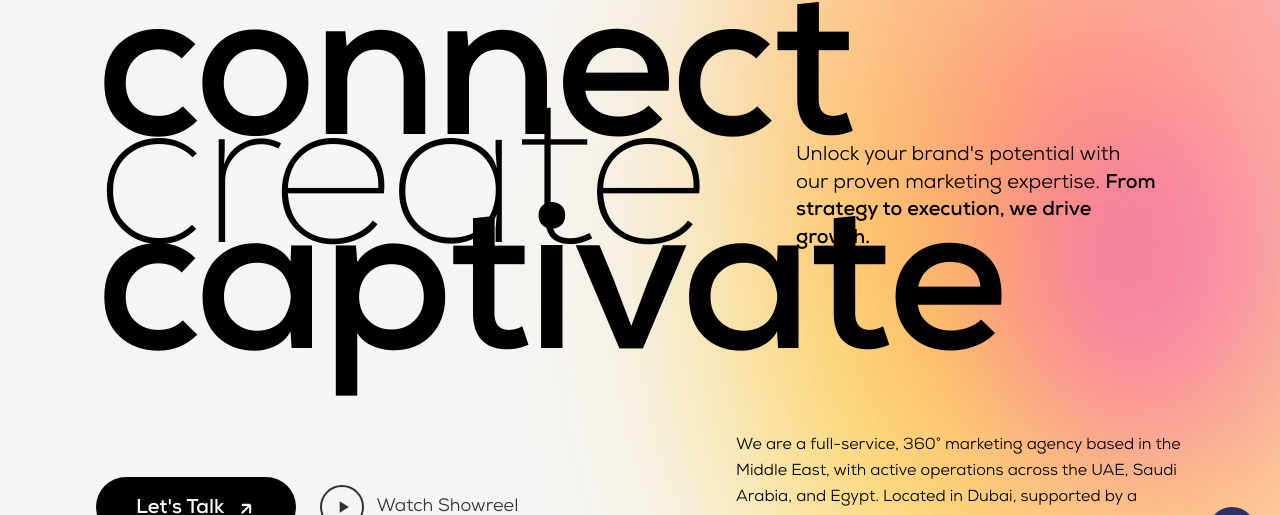
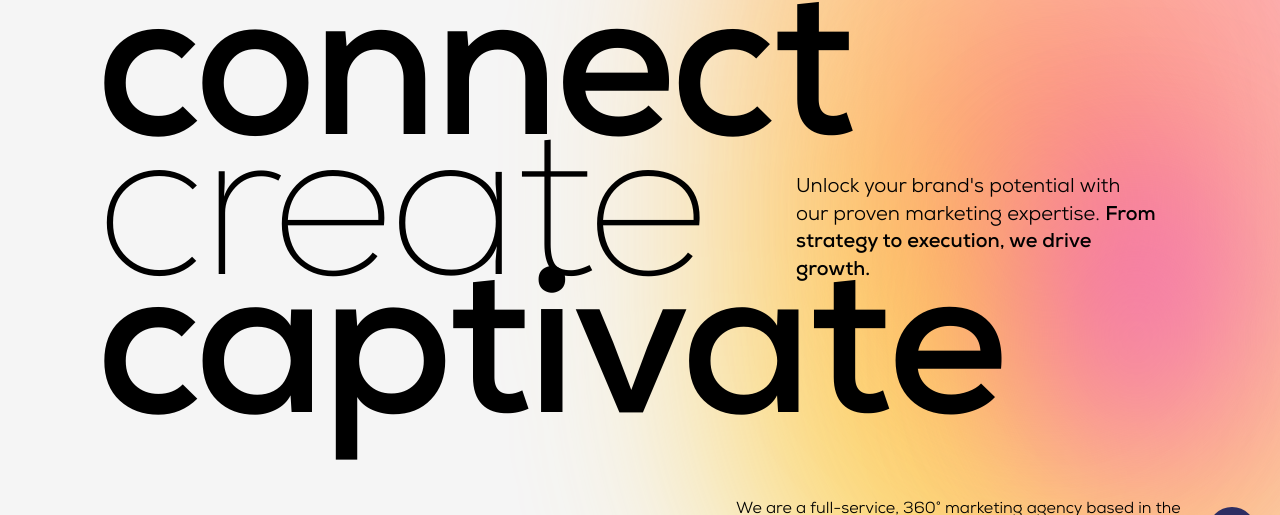
Before and after one commit to kaskhan391093-jpg/widewings-website, a Next.js app: page / in a window 1280 px wide. Shown: the part 161-676 px from the top of the page. Built offline with nearby package versions, Linux system fonts and the light colour scheme; no server answers.

Commit message:
Fix word spacing - balanced gap between connect/create/captivate

```diff
--- a/src/components/Home/HeroAnimations.tsx
+++ b/src/components/Home/HeroAnimations.tsx
@@ -24,7 +24,7 @@ export default function HeroAnimations({ onCtaClick }: HeroAnimationsProps) {
                     </motion.h1>
 
                     {/* create + side text */}
-                    <div className="relative -mt-8 md:-mt-12 lg:-mt-16 xl:-mt-20 2xl:-mt-28">
+                    <div className="relative -mt-5 md:-mt-7 lg:-mt-10 xl:-mt-12 2xl:-mt-16">
                         <motion.h1
                             initial={{ opacity: 0, y: 40 }}
                             animate={{ opacity: 1, y: 0 }}
@@ -46,7 +46,7 @@ export default function HeroAnimations({ onCtaClick }: HeroAnimationsProps) {
                     </div>
 
                     {/* captivate */}
-                    <div className="relative -mt-8 md:-mt-12 lg:-mt-16 xl:-mt-20 2xl:-mt-28">
+                    <div className="relative -mt-5 md:-mt-7 lg:-mt-10 xl:-mt-12 2xl:-mt-16">
                         <motion.h1
                             initial={{ opacity: 0, y: 40 }}
                             animate={{ opacity: 1, y: 0 }}
```
